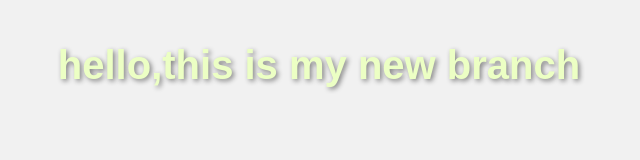
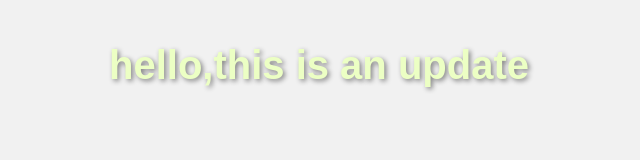
Before and after one commit to omar-elmallah/myproject, a plain HTML site: page index.html in a window 1280 px wide. Shown: the whole page, without its empty margins (321-961 px from the left). Drawn offline with Linux system fonts and the light colour scheme.

Commit message:
edit the html file

```diff
--- a/index.html
+++ b/index.html
@@ -7,7 +7,7 @@
     <title>Document</title>
 </head>
 <body>
-<h1>hello,this is my new branch</h1>
+<h1>hello,this is an update </h1>
 <script src="app.js"></script>
 </body>
 </html>
```
